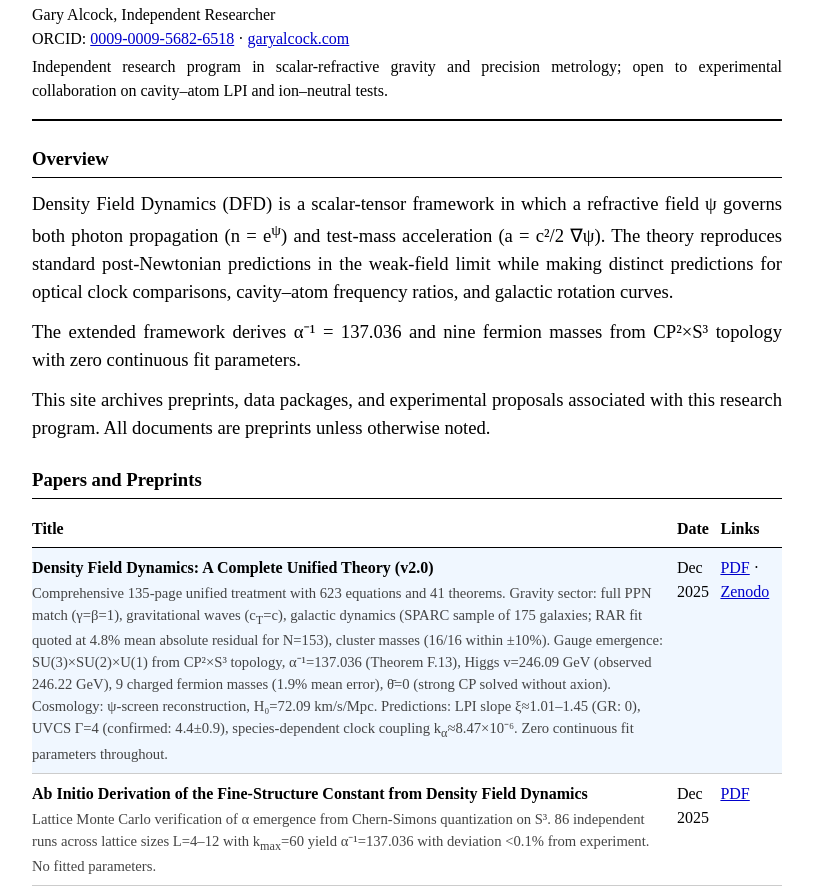
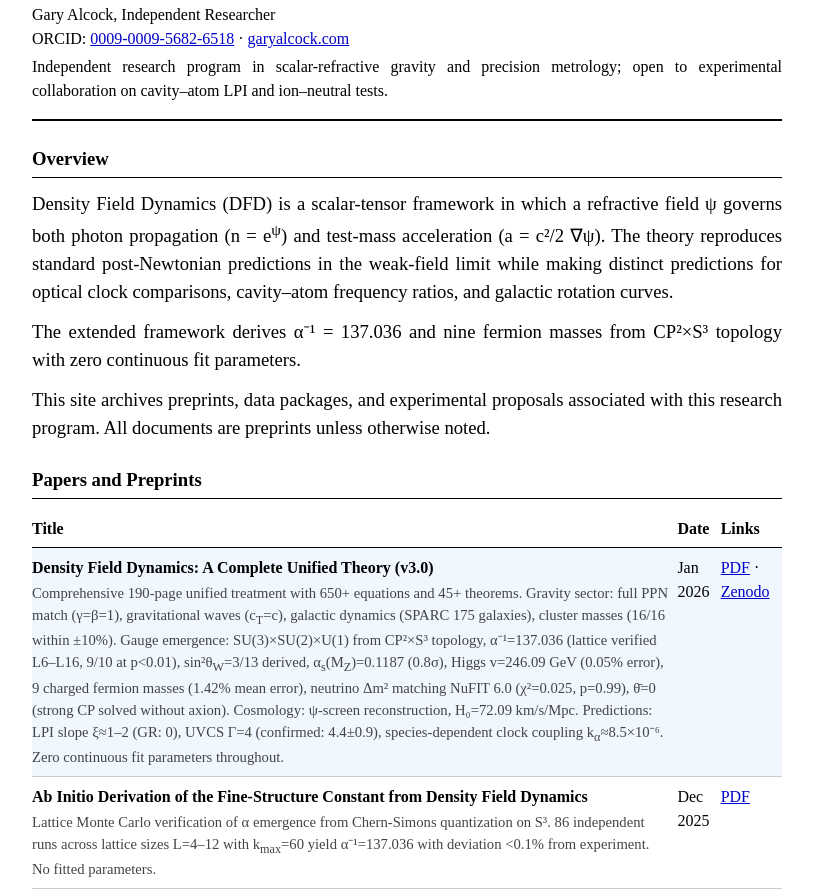
Before and after one commit to galcock/densityfielddynamics, a plain HTML site: page index.html in a window 1280 px wide. Shown: the part 113-1007 px from the top of the page, without its empty margins (233-1046 px from the left). Drawn offline with Linux system fonts and the light colour scheme.

Commit message:
Update Density Field Dynamics to version 3.0

```diff
--- a/index.html
+++ b/index.html
@@ -65,12 +65,12 @@
 
           <tr style="background-color: #f0f7ff;">
             <td>
-              <strong>Density Field Dynamics: A Complete Unified Theory (v2.0)</strong><br>
-              <span class="desc">Comprehensive 135-page unified treatment with 623 equations and 41 theorems. Gravity sector: full PPN match (γ=β=1), gravitational waves (c<sub>T</sub>=c), galactic dynamics (SPARC sample of 175 galaxies; RAR fit quoted at 4.8% mean absolute residual for N=153), cluster masses (16/16 within ±10%). Gauge emergence: SU(3)×SU(2)×U(1) from CP²×S³ topology, α⁻¹=137.036 (Theorem F.13), Higgs v=246.09 GeV (observed 246.22 GeV), 9 charged fermion masses (1.9% mean error), θ̄=0 (strong CP solved without axion). Cosmology: ψ-screen reconstruction, H₀=72.09 km/s/Mpc. Predictions: LPI slope ξ≈1.01–1.45 (GR: 0), UVCS Γ=4 (confirmed: 4.4±0.9), species-dependent clock coupling k<sub>α</sub>≈8.47×10⁻⁶. Zero continuous fit parameters throughout.</span>
+              <strong>Density Field Dynamics: A Complete Unified Theory (v3.0)</strong><br>
+              <span class="desc">Comprehensive 190-page unified treatment with 650+ equations and 45+ theorems. Gravity sector: full PPN match (γ=β=1), gravitational waves (c<sub>T</sub>=c), galactic dynamics (SPARC 175 galaxies), cluster masses (16/16 within ±10%). Gauge emergence: SU(3)×SU(2)×U(1) from CP²×S³ topology, α⁻¹=137.036 (lattice verified L6–L16, 9/10 at p&lt;0.01), sin²θ<sub>W</sub>=3/13 derived, α<sub>s</sub>(M<sub>Z</sub>)=0.1187 (0.8σ), Higgs v=246.09 GeV (0.05% error), 9 charged fermion masses (1.42% mean error), neutrino Δm² matching NuFIT 6.0 (χ²=0.025, p=0.99), θ̄=0 (strong CP solved without axion). Cosmology: ψ-screen reconstruction, H₀=72.09 km/s/Mpc. Predictions: LPI slope ξ≈1–2 (GR: 0), UVCS Γ=4 (confirmed: 4.4±0.9), species-dependent clock coupling k<sub>α</sub>≈8.5×10⁻⁶. Zero continuous fit parameters throughout.</span>
             </td>
-            <td>Dec 2025</td>
+            <td>Jan 2026</td>
             <td>
-              <a href="./Density_Field_Dynamics_A_Complete_Unified_Theory.pdf">PDF</a> ·
+              <a href="./Density_Field_Dynamics__A_Complete_Unified_Theory__v3_0.pdf">PDF</a> ·
               <a href="https://doi.org/10.5281/zenodo.18066593">Zenodo</a>
             </td>
           </tr>
```
